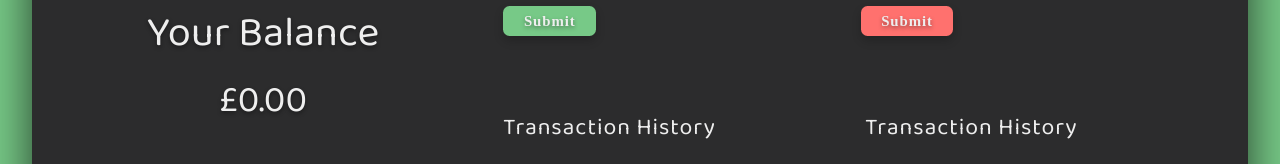
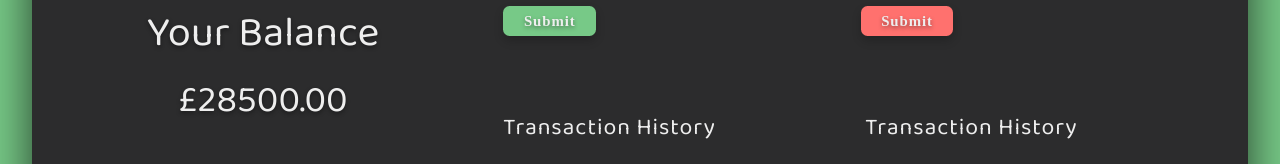
Before and after one commit to zsoobratty/budgeting, a React (Create React App) app: page / in a window 1280 px wide. Shown: the part 255-419 px from the top of the page. Built offline with nearby package versions, Linux system fonts and the light colour scheme; the HTML template or start-up script is replaced by a standard one; a web font is replaced by a local one.

Commit message:
Show total balance

```diff
--- a/src/components/Balance.js
+++ b/src/components/Balance.js
@@ -18,7 +18,7 @@ const Balance = () => {
     return (
         <div className='balance'>
             <h2>Your Balance</h2>
-            <h3>£0.00</h3>
+            <h3>£{(totalIncome - totalExpense).toFixed(2)}</h3>
             <div className="income-expense">
                 <div className="plus">
                     <h3>Income</h3>
```
